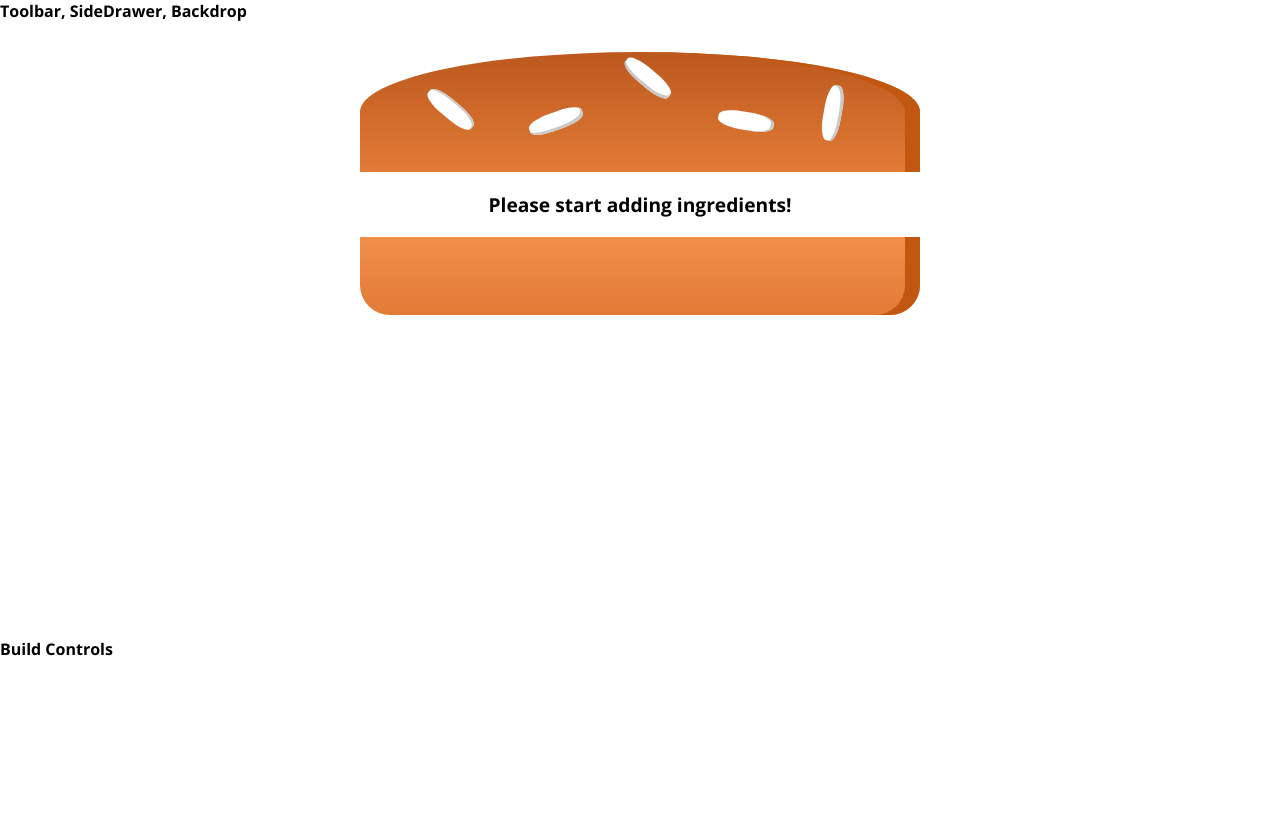
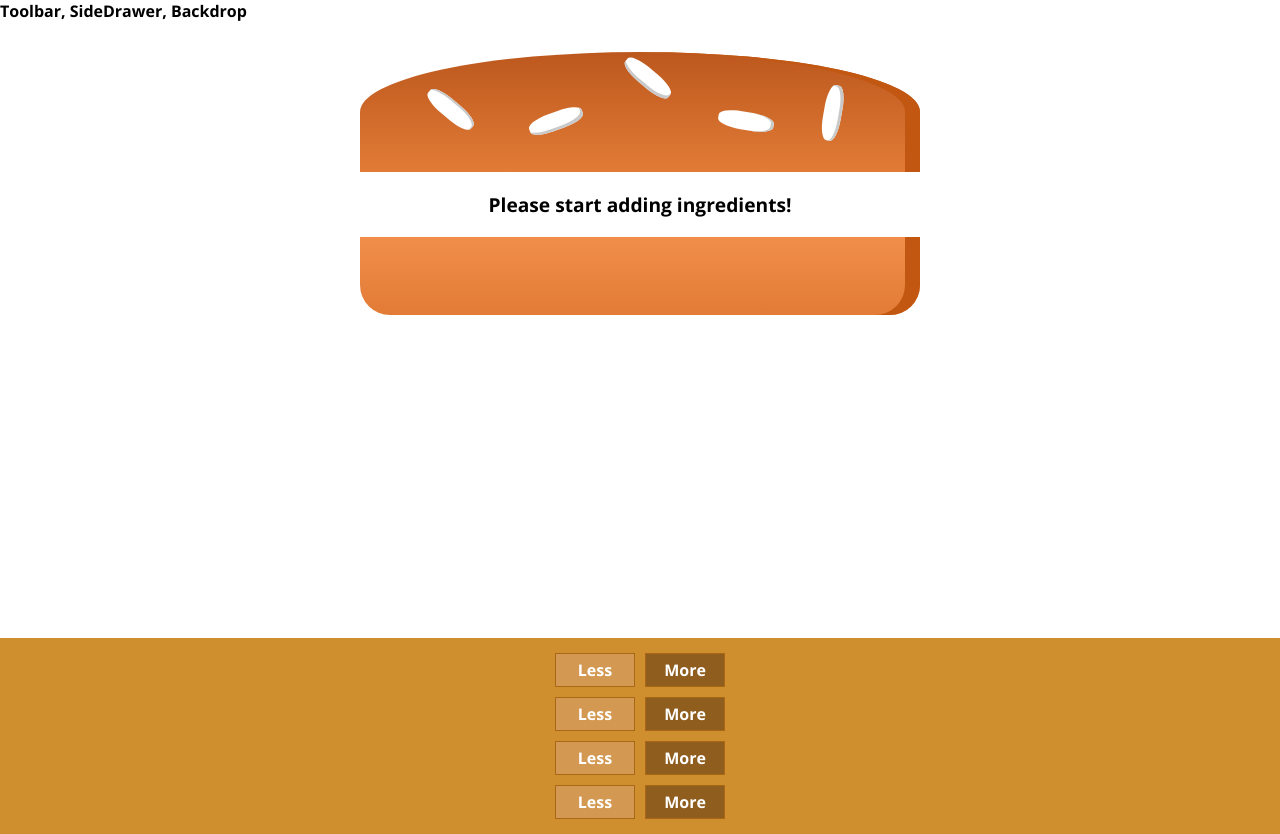
Before and after one commit to tasneemfarag/burger-builder, a React app: page / in a window 1280 px wide. Before the commit the page ends 800 px from the top, so only its background shows below. Built offline with nearby package versions, Linux system fonts and the light colour scheme.

Commit message:
outputting multiple build controls

```diff
--- a/src/components/Burger/BuildControls/BuildControl/BuildControl.js
+++ b/src/components/Burger/BuildControls/BuildControl/BuildControl.js
@@ -1,5 +1,5 @@
 import React from 'react';
-import classes from './buildControl.css';
+import classes from './BuildControl.css';
 
 const buildControl = (props) => (
     <div className={classes.BuildControl}>
--- a/src/components/Burger/BuildControls/BuildControls.js
+++ b/src/components/Burger/BuildControls/BuildControls.js
@@ -1,7 +1,21 @@
 import React from 'react';
+import classes from './BuildControls.css';
+import BuildControl from './BuildControl/BuildControl';
+
+const controls = [
+    { lable: 'Salad', type: 'salad' },
+    { lable: 'Bacon', type: 'bacon' },
+    { lable: 'Cheese', type: 'cheese' },
+    { lable: 'Meet', type: 'meet' },
+
+];
 
 const buildControls = (props) => (
-
+   <div className={classes.BuildControls}>
+       {controls.map(ctrl => (
+           <BuildControl key={ctrl.lable} lable={ctrl.lable}/>
+       ))}
+   </div>
 );
 
 export default buildControls;
--- a/src/containers/BurgerBuilder/BurgerBuilder.js
+++ b/src/containers/BurgerBuilder/BurgerBuilder.js
@@ -1,6 +1,7 @@
 import React, { Component } from 'react';
 import Aux from '../../hoc/Aux';
 import Burger from '../../components/Burger/Burger';
+import BuildControls from '../../components/Burger/BuildControls/BuildControls';
 
 class BurgerBuilder extends Component {
     // constructor(props){
@@ -19,7 +20,7 @@
         return (
             <Aux>
                 <Burger ingredients={this.state.ingredients} />
-                <div>Build Controls</div>
+                <BuildControls />
             </Aux>
         );
     }
```
